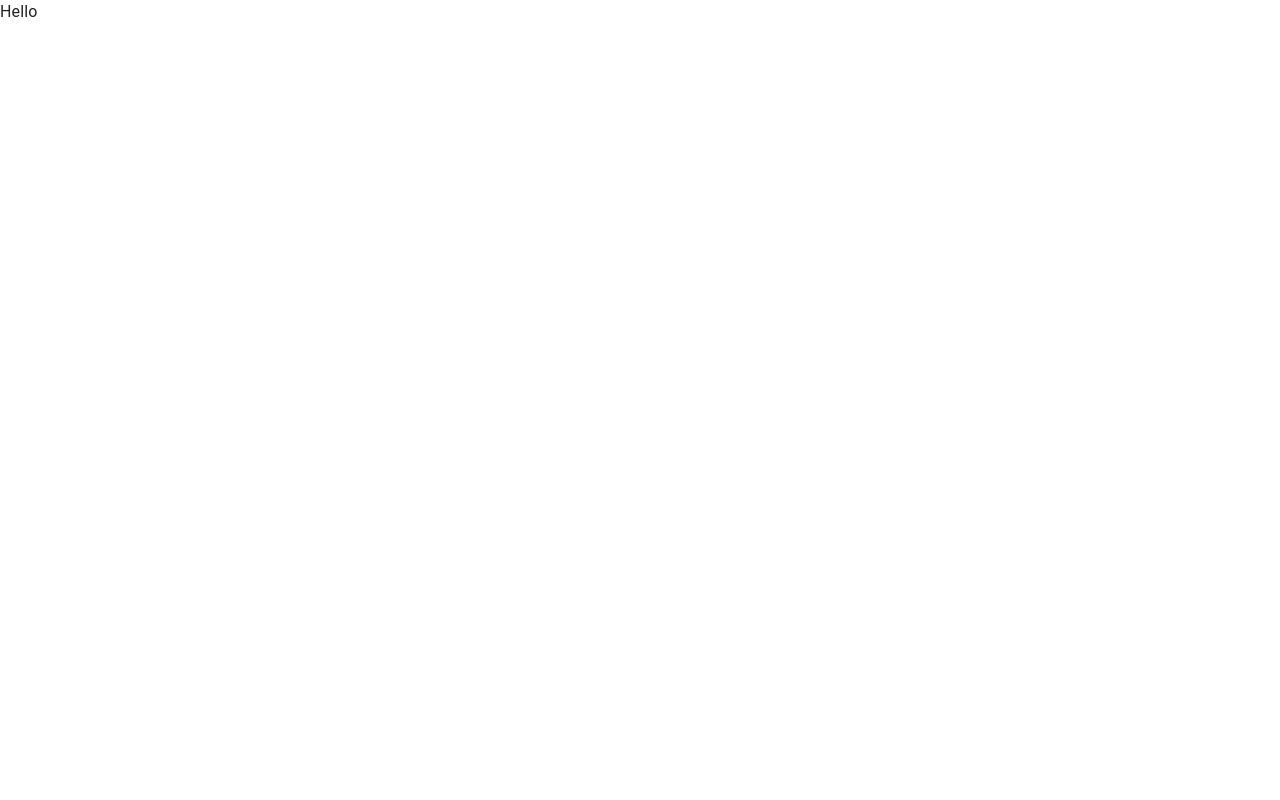
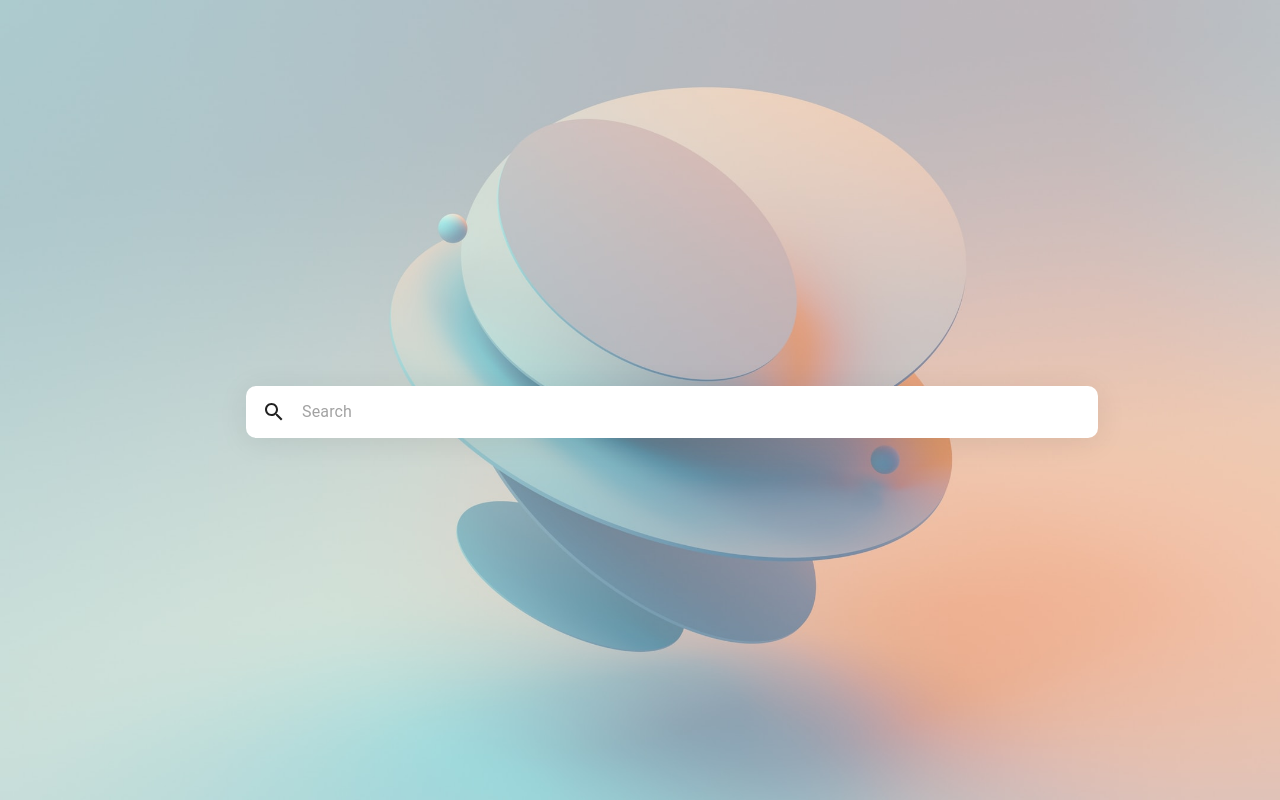
Before and after one commit to roshanchatei/zevi, a Next.js app: page / in a window 1280 px wide. Built offline with nearby package versions, Linux system fonts and the light colour scheme.

Commit message:
home search deone

```diff
--- a/package.json
+++ b/package.json
@@ -11,6 +11,7 @@
   "dependencies": {
     "@emotion/react": "^11.10.6",
     "@emotion/styled": "^11.10.6",
+    "@mui/icons-material": "^5.11.16",
     "@mui/material": "^5.12.0",
     "@types/node": "18.15.11",
     "@types/react": "18.0.35",
--- a/src/pages/index.tsx
+++ b/src/pages/index.tsx
@@ -1,11 +1,48 @@
-import {Box} from "@mui/material";
+import {Box, Container, TextField} from "@mui/material";
+
+import SearchIcon from "@mui/icons-material/Search";
+
 
 export default function Home() {
   return (
     <>
-      <Box>
-        Hello
-      </Box>
+        <Box
+            width={"100%"}
+            height={'100vh'}
+            sx={{
+                background: `url('/images/home-bg.jpg')`,
+                backgroundSize: "cover",
+                backgroundRepeat: "no-repeat",
+                display: "flex",
+                alignItems: "center",
+                justifyContent: "center",
+                px: 2,
+                pt: 6,
+                pb: 3,
+            }}
+        >
+            <Container maxWidth={'md'}>
+                <TextField
+                    fullWidth
+                    sx={{
+                        background: "#FFF",
+                        py: 1.3,
+                        px: 2,
+                        mx: {xs: 0, md: 4},
+                        borderRadius: "10px",
+                        boxShadow: "0px 4px 31px rgba(0, 0, 0, 0.08)",
+                    }}
+                    variant="standard"
+                    size={"medium"}
+                    placeholder={"Search"}
+                    InputProps={{
+                        startAdornment: <SearchIcon sx={{mr: 2}} />,
+                        disableUnderline: true,
+                    }}
+                />
+            </Container>
+
+        </Box>
     </>
   )
 }
```
Also changed, not shown: public/images/home-bg.jpg (added), 1 other file (tests, documents, lock files or other folders).
